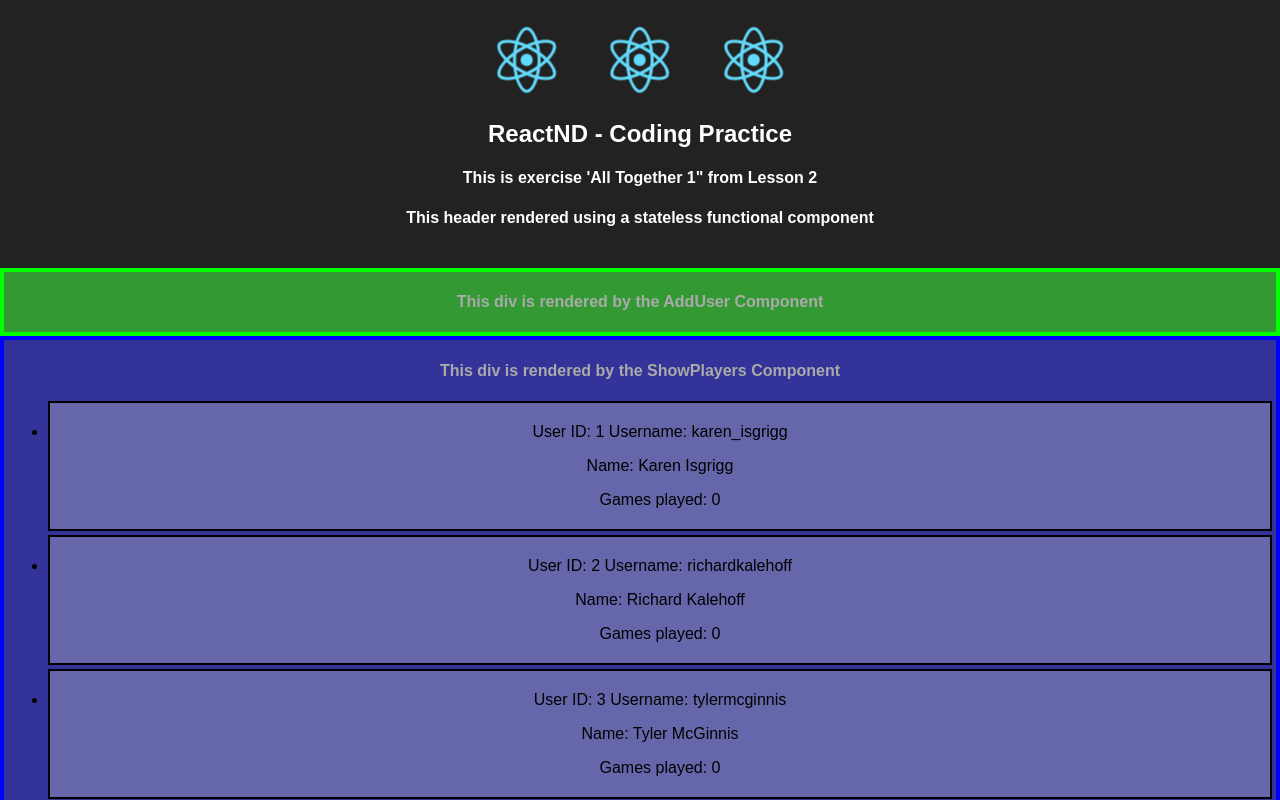
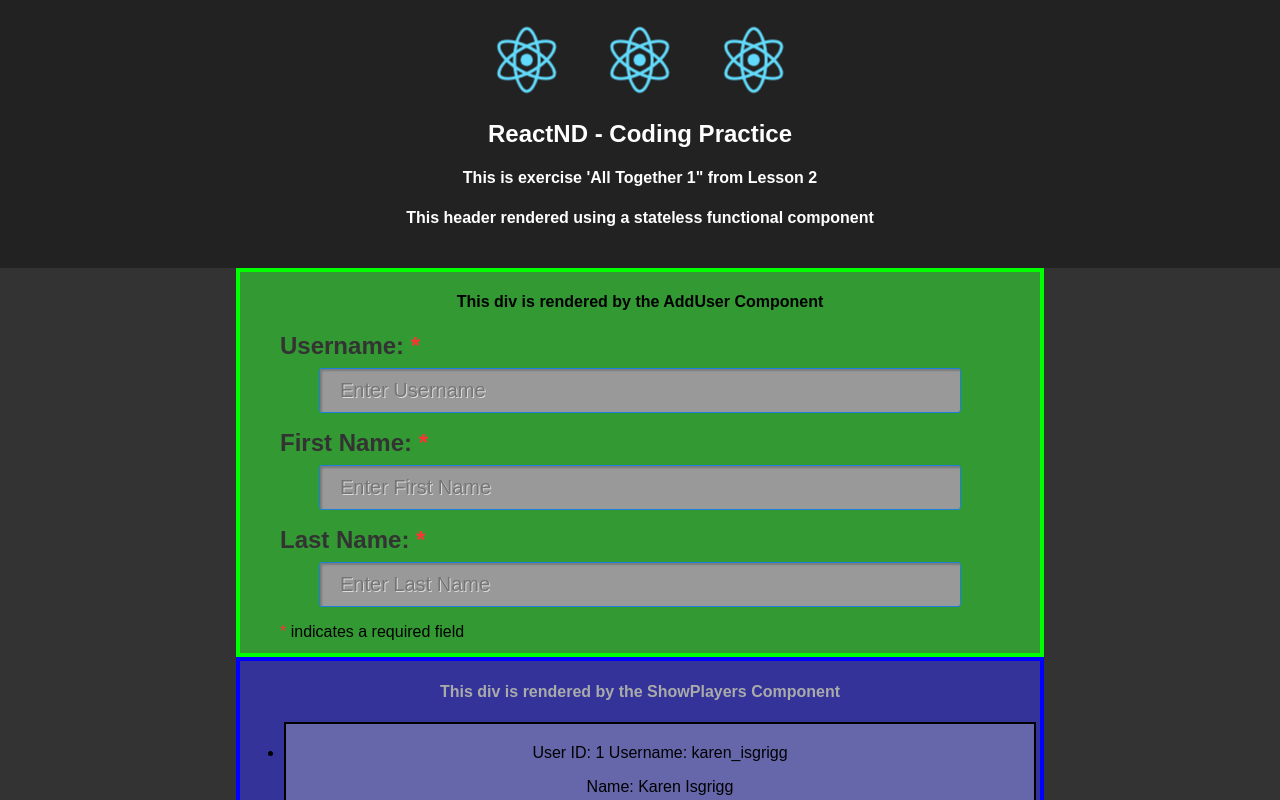
Before and after one commit to ashbournehouse/udacity-react-alltogether1, a React (Create React App) app: page / in a window 1280 px wide. Shown: the top 800 px of the page. Built offline with nearby package versions, Linux system fonts and the light colour scheme.

Commit message:
Add local state and input fields as wireframe to AddUser as wireframe

```diff
--- a/src/App.js
+++ b/src/App.js
@@ -1,5 +1,4 @@
 import React, { Component } from 'react';
-import logo from './Images/logo.svg';
 import './Css/App.css';
 
 import Header from './Components/Header.jsx'
--- a/src/Components/AddUser.jsx
+++ b/src/Components/AddUser.jsx
@@ -1,14 +1,51 @@
 import React from 'react';
 import '../Css/AddUser.css';
 
-// Use a stateless functional component instead of a class ... for now.
 
-function AddUser() {
-  return (
-    <div className="Add-user">
-      <h4 className="Add-user-description">This div is rendered by the AddUser Component</h4>
-    </div>
-  )
+class AddUser extends React.Component {
+
+  state = {
+    userNameEntry: '',
+    firstNameEntry: '',
+    lastNameEntry: '',
+  };
+
+  handleUserName = (event) => {this.setState({ userNameEntry: event.target.value })};
+  handleFirstName = (event) => {this.setState({ firstNameEntry: event.target.value })};
+  handleLastName = (event) => {this.setState({ lastNameEntry: event.target.value })};
+
+  render() {
+    return (
+      <div className="add-user">
+        <h4 className="add-user-description">This div is rendered by the AddUser Component</h4>
+        <h5 className="input-label">Username: <span className="required-indicator">*</span></h5>
+        <input
+          className="text-input"
+          type="text"
+          placeholder="Enter Username"
+          value={this.state.userNameEntry}
+          onChange={this.handleUserName}
+        />
+        <h5 className="input-label">First Name: <span className="required-indicator">*</span></h5>
+        <input
+          className="text-input"
+          type="text"
+          placeholder="Enter First Name"
+          value={this.state.firstNameEntry}
+          onChange={this.handleFirstName}
+        />
+        <h5 className="input-label">Last Name: <span className="required-indicator">*</span></h5>
+        <input
+          className="text-input"
+          type="text"
+          placeholder="Enter Last Name"
+          value={this.state.lastNameEntry}
+          onChange={this.handleLastName}
+        />
+        <p className="required-field-note"><span className="required-indicator">*</span> indicates a required field</p>
+      </div>
+    )
+  }
 }
 
 export default AddUser
--- a/src/Css/AddUser.css
+++ b/src/Css/AddUser.css
@@ -1,7 +1,38 @@
-.Add-user {
+.add-user {
+  width: 800px;
+  align: center;
   background-color: #339933;
-  color: #aaaaaa;
-  margin: 0;
+  color: #000000;
+  margin: auto;
   border: 4px solid #00ff00;
   padding: 0;
 }
+
+.add-user-description {
+}
+
+.input-label {
+  text-align: left;
+  margin: 16px 2px 8px 40px;
+  font-size: 24px;
+  color: #333333;
+}
+
+.text-input {
+  width: 600px;
+  background-color: #999999;
+  text-align: left;
+  margin: 0;
+  font-size: 20px;
+  color: #0000ff;
+}
+
+.required-indicator {
+  color: #ff3333;
+}
+
+.required-field-note {
+  text-align: left;
+  margin: 16px 2px 12px 40px;
+  font-size: 16px;
+}
--- a/src/Css/App.css
+++ b/src/Css/App.css
@@ -1,3 +1,7 @@
+body {
+  background-color: #333333;
+}
+
 .App {
   text-align: center;
 }
--- a/src/Css/ShowPlayers.css
+++ b/src/Css/ShowPlayers.css
@@ -1,7 +1,8 @@
 .show-players {
+  width: 800px;
   background-color: #333399;
   color: #aaaaaa;
-  margin: 0;
+  margin: auto;
   border: 4px solid #0000ff;
   padding: 0;
 }
```
